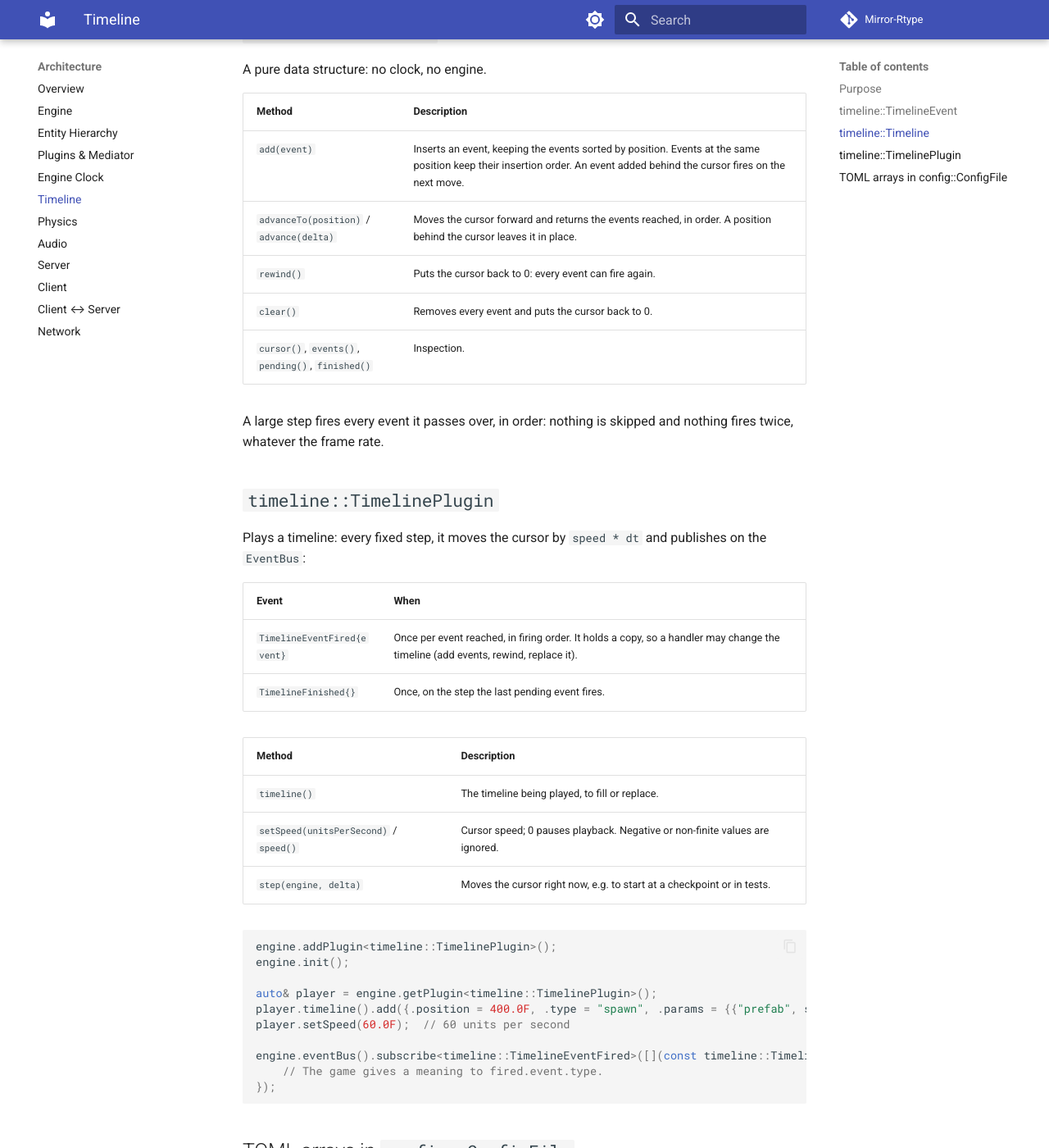
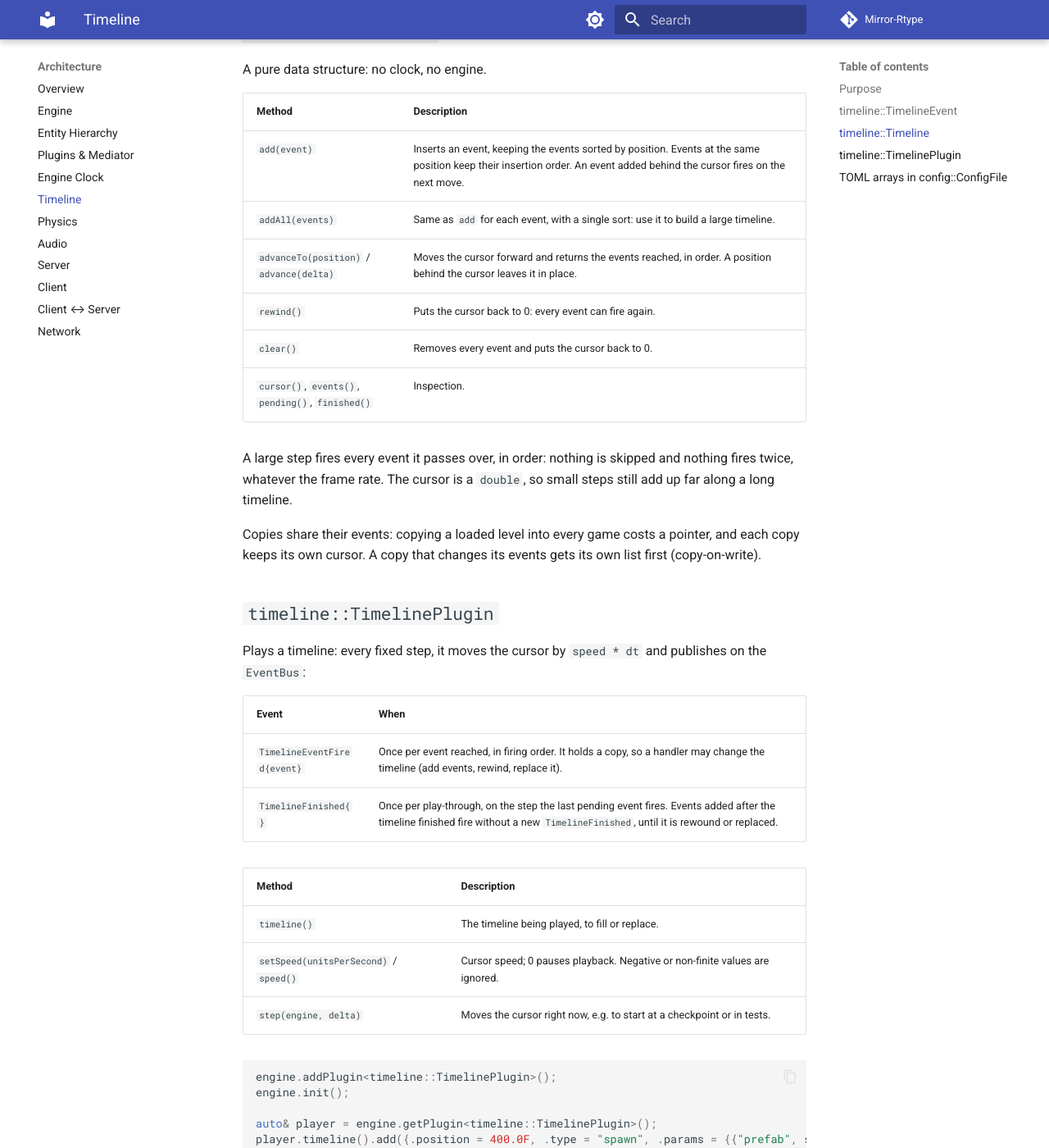
Before and after one commit to Matt4401/Mirror-Rtype, an MkDocs documentation site: the page built from docs/architecture/timeline.md, in a window 1280 px wide and 1400 px high, scrolled down 865 px. Shown: the whole window at 82% size. Built offline with MkDocs 1.6.1 and Material for MkDocs 9.7.7, drawn with Linux system fonts in a browser that asks for light colours; comment, search, counter and statistics services are not loaded.

Commit message:
docs(timeline): fix the plugin example and document TimelineFinished

```diff
--- a/docs/architecture/timeline.md
+++ b/docs/architecture/timeline.md
@@ -27,13 +27,17 @@ A pure data structure: no clock, no engine.
 | Method | Description |
 |--------|-------------|
 | `add(event)` | Inserts an event, keeping the events sorted by position. Events at the same position keep their insertion order. An event added behind the cursor fires on the next move. |
+| `addAll(events)` | Same as `add` for each event, with a single sort: use it to build a large timeline. |
 | `advanceTo(position)` / `advance(delta)` | Moves the cursor forward and returns the events reached, in order. A position behind the cursor leaves it in place. |
 | `rewind()` | Puts the cursor back to 0: every event can fire again. |
 | `clear()` | Removes every event and puts the cursor back to 0. |
 | `cursor()`, `events()`, `pending()`, `finished()` | Inspection. |
 
 A large step fires every event it passes over, in order: nothing is skipped and nothing fires twice, whatever the frame
-rate.
+rate. The cursor is a `double`, so small steps still add up far along a long timeline.
+
+Copies share their events: copying a loaded level into every game costs a pointer, and each copy keeps its own cursor.
+A copy that changes its events gets its own list first (copy-on-write).
 
 ## `timeline::TimelinePlugin`
 
@@ -42,7 +46,7 @@ Plays a timeline: every fixed step, it moves the cursor by `speed * dt` and publ
 | Event | When |
 |-------|------|
 | `TimelineEventFired{event}` | Once per event reached, in firing order. It holds a copy, so a handler may change the timeline (add events, rewind, replace it). |
-| `TimelineFinished{}` | Once, on the step the last pending event fires. |
+| `TimelineFinished{}` | Once per play-through, on the step the last pending event fires. Events added after the timeline finished fire without a new `TimelineFinished`, until it is rewound or replaced. |
 
 | Method | Description |
 |--------|-------------|
```
Also changed, not shown: 2 other files.
